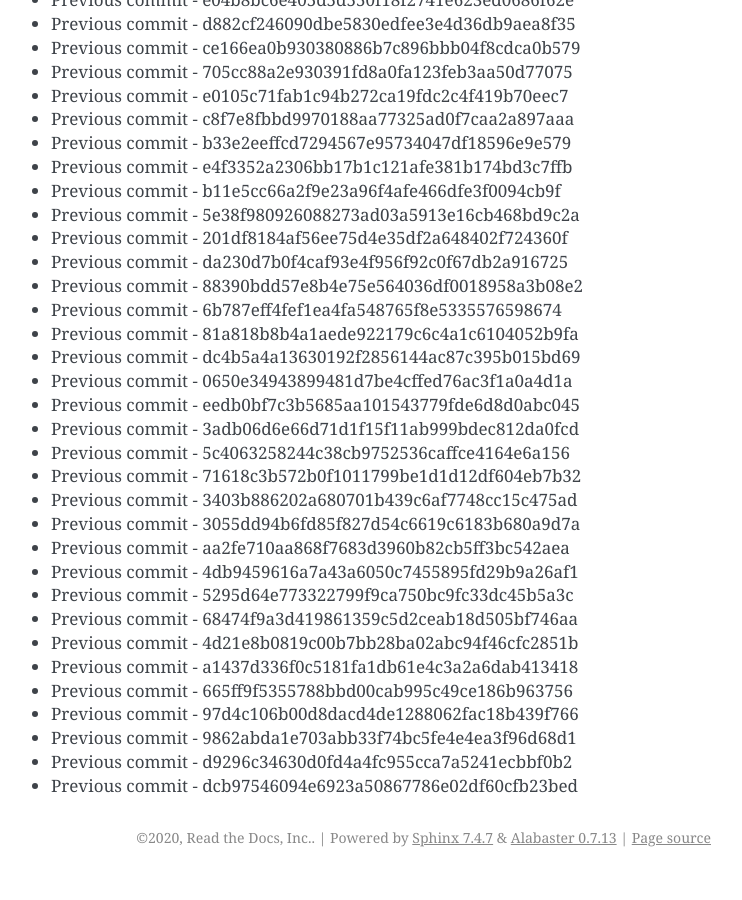
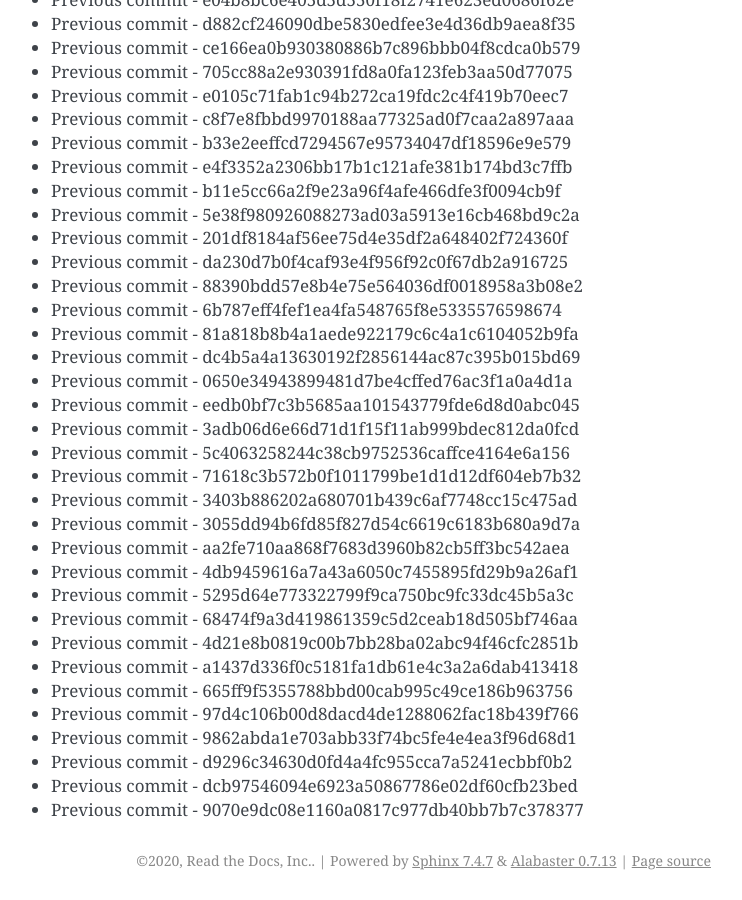
Before and after one commit to readthedocs/rtd-git-stresstest, a Sphinx documentation site: the page built from docs/updates.rst, in a window 1280 px wide and 900 px high, scrolled down 85134 px. Shown: the whole window, without its empty margins (399-1141 px from the left). Built offline with Sphinx 7.4.7, drawn with Linux system fonts in a browser that asks for light colours; before the commit the page ends 86011 px from its top, so only the background shows below that.

Commit message:
Generating commit from previous: 9070e9dc08e1160a0817c977db40bb7b7c378377

```diff
--- a/docs/updates.rst
+++ b/docs/updates.rst
@@ -3609,3 +3609,4 @@ It can be tested for any performance characteristics.
 * Previous commit - 9862abda1e703abb33f74bc5fe4e4ea3f96d68d1
 * Previous commit - d9296c34630d0fd4a4fc955cca7a5241ecbbf0b2
 * Previous commit - dcb97546094e6923a50867786e02df60cfb23bed
+* Previous commit - 9070e9dc08e1160a0817c977db40bb7b7c378377
```
